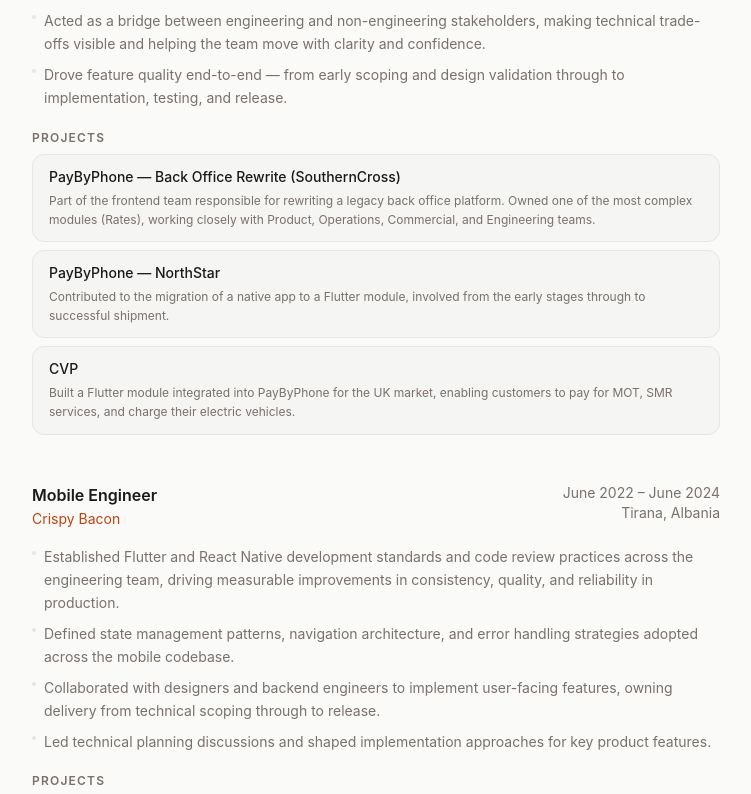
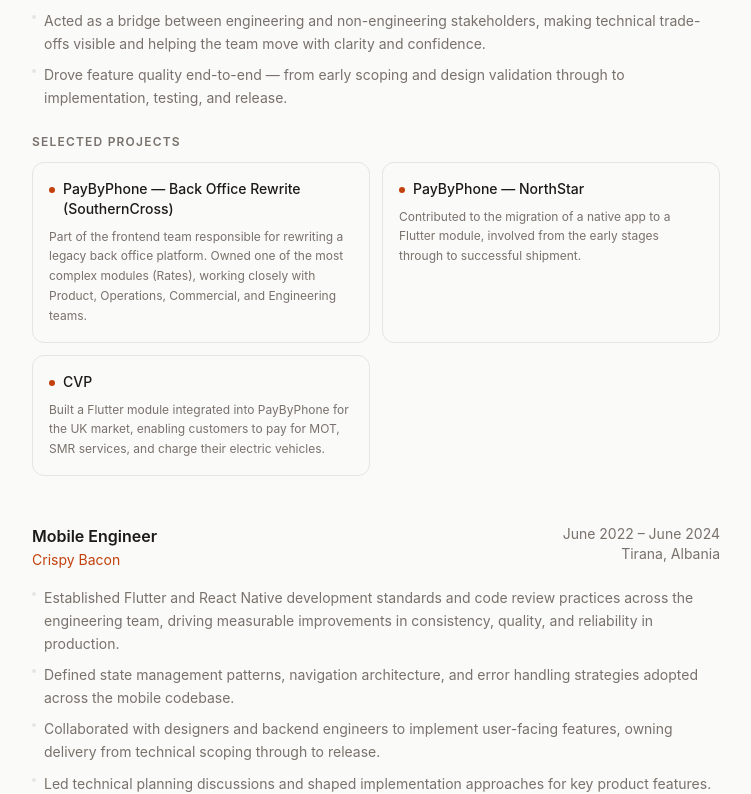
Before and after one commit to arlindmetaj/arlind-tech, a Next.js app: page / in a window 1280 px wide. Shown: the part 1288-2082 px from the top of the page, without its empty margins (264-1015 px from the left). Built offline with nearby package versions, Linux system fonts and the light colour scheme; no server answers.

Commit message:
public site: cleaner project cards (bordered grid, accent marker, hover)

```diff
--- a/app/globals.css
+++ b/app/globals.css
@@ -101,6 +101,18 @@
   transform: translateY(-1px);
 }
 
+/* Public work: project card */
+.proj-card {
+  border: 1px solid var(--line);
+  background: var(--bg);
+  transition: border-color 0.15s ease, transform 0.15s ease, box-shadow 0.15s ease;
+}
+.proj-card:hover {
+  border-color: var(--accent);
+  transform: translateY(-2px);
+  box-shadow: 0 6px 20px -10px rgba(0, 0, 0, 0.2);
+}
+
 /* Stat tile */
 .stat-tile {
   border: 1px solid var(--line);
--- a/app/page.tsx
+++ b/app/page.tsx
@@ -234,23 +234,35 @@
                   </ul>
 
                   {job.projects.length > 0 && (
-                    <div className="mt-5 space-y-2">
+                    <div className="mt-6">
                       <h4
-                        className="text-xs font-semibold uppercase tracking-widest"
+                        className="text-xs font-semibold uppercase tracking-widest mb-3"
                         style={{ color: "var(--dim)" }}
                       >
-                        Projects
+                        Selected projects
                       </h4>
-                      {job.projects.map((p, j) => (
-                        <div
-                          key={j}
-                          className="rounded-xl px-4 py-3"
-                          style={{ background: "var(--hi)", border: "1px solid var(--line)" }}
-                        >
-                          <p className="text-sm font-medium" style={{ color: "var(--ink)" }}>{p.name}</p>
-                          <p className="text-xs mt-1" style={{ color: "var(--dim)", lineHeight: 1.6 }}>{p.description}</p>
-                        </div>
-                      ))}
+                      <div className="grid gap-3 sm:grid-cols-2">
+                        {job.projects.map((p, j) => (
+                          <div key={j} className="proj-card rounded-xl p-4">
+                            <p
+                              className="text-sm font-medium flex items-baseline gap-2"
+                              style={{ color: "var(--ink)" }}
+                            >
+                              <span
+                                className="inline-block w-1.5 h-1.5 rounded-full shrink-0 translate-y-[-1px]"
+                                style={{ background: "var(--accent)" }}
+                              />
+                              <span className="min-w-0">{p.name}</span>
+                            </p>
+                            <p
+                              className="text-xs mt-2"
+                              style={{ color: "var(--dim)", lineHeight: 1.65 }}
+                            >
+                              {p.description}
+                            </p>
+                          </div>
+                        ))}
+                      </div>
                     </div>
                   )}
                 </div>
```
